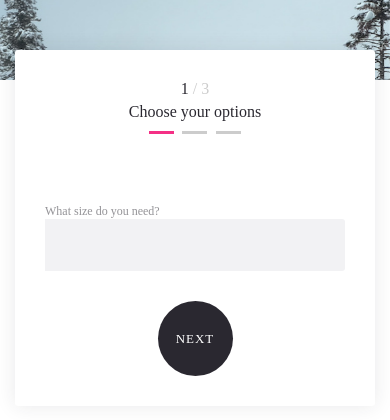
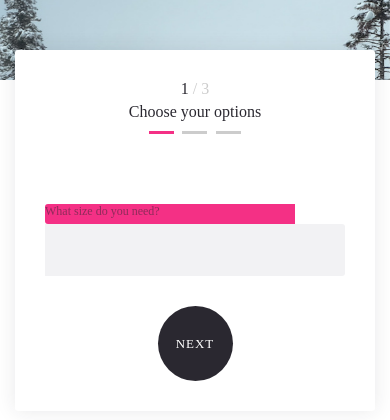
Before and after one commit to WebD00D/boardbox-express, a website: page checkout-options.html in a window 390 px wide. Shown: the part 180-600 px from the top of the page. Drawn offline with nearby package versions, Linux system fonts and the light colour scheme.

Commit message:
working on form bug fix

```diff
--- a/static/scss/style.scss
+++ b/static/scss/style.scss
@@ -2,9 +2,6 @@
 $pink: rgb(244,48,133);
 $black: #2a2830;
 
-.App {
-
-}
 
 
 body {
@@ -669,7 +666,7 @@ body {
     width: 100%;
 
     @media(max-width: 800px){
-      flex-direction: column;
+      display: block;
     }
 
 
@@ -691,9 +688,11 @@ body {
     color: rgba(42, 40, 48, 0.5);
 
     @media(max-width: 800px){
-     height: 30px;
-     background-color: white;
+    display: block;
+     height: 20px;
+     background-color: $pink;
      padding-left: 0px;
+
     }
   }
 
```
Also changed, not shown: static/css/style.css.
